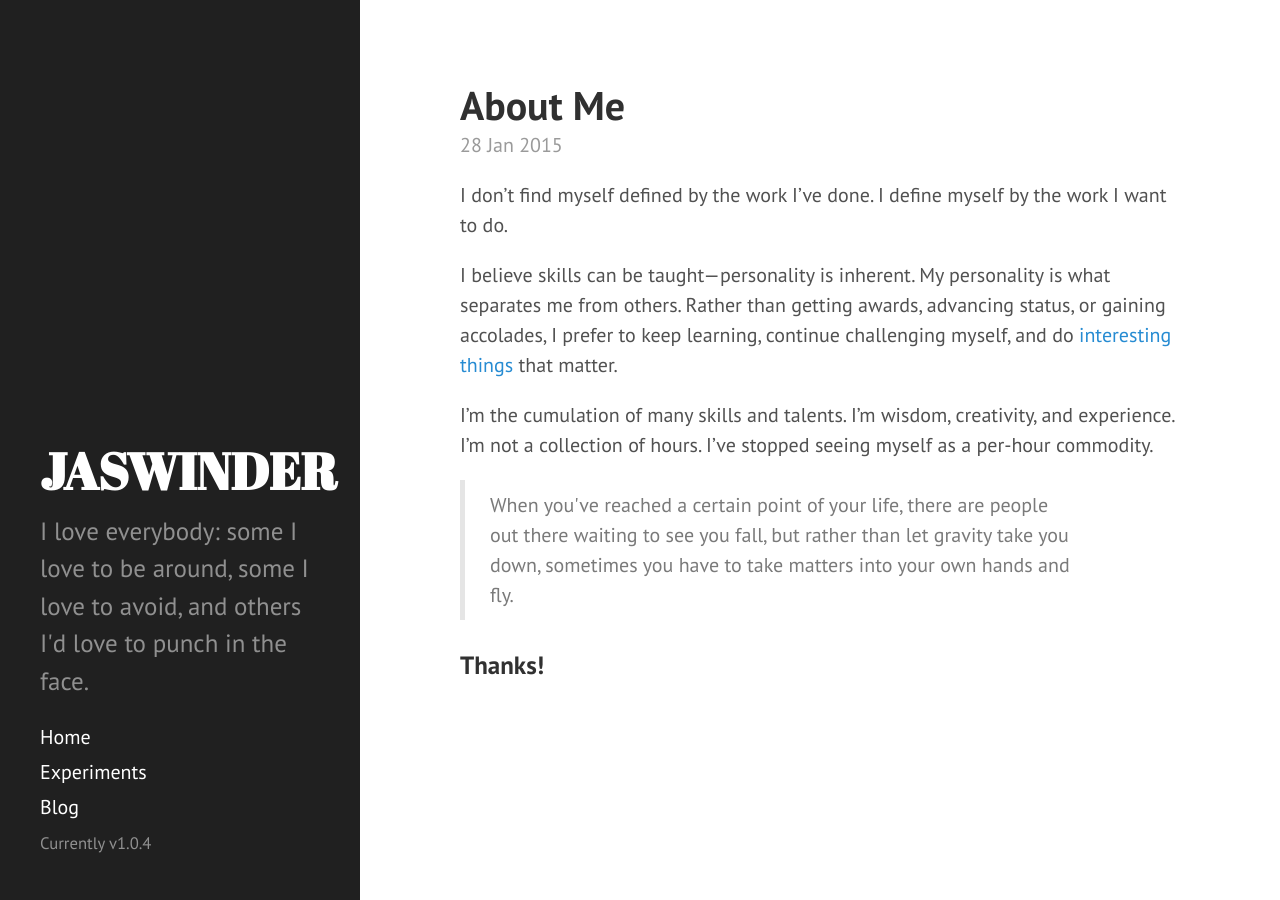
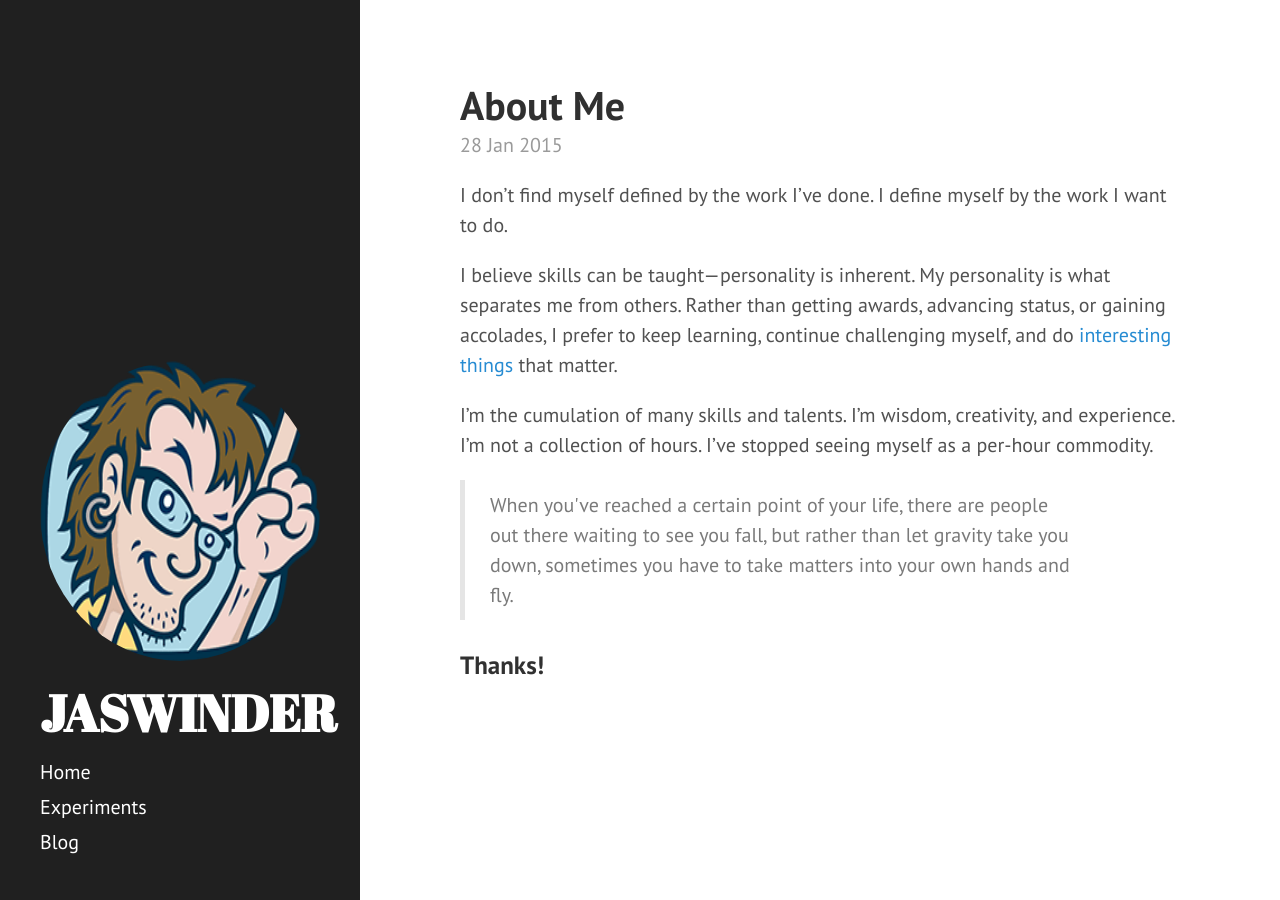
Before and after one commit to jaswinder-singh/jaswinder-singh, a Jekyll site: the page index.html, which Jekyll copies as it is, in a window 1280 px wide. Built offline with Jekyll 4.4.1, drawn with Linux system fonts in a browser that asks for light colours; Markdown is read by kramdown in place of the engine named in the settings.

Commit message:
added avatar

```diff
--- a/index.html
+++ b/index.html
@@ -47,20 +47,18 @@
   <div class="sidebar">
   <div class="container sidebar-sticky">
     <div class="sidebar-about">
+    <img src="images/logo.png" class="img-jas">
       <h1>
         <a href="/">
           JASWINDER
         </a>
       </h1>
-      <p class="lead">I love everybody: some I love to be around, some I love to avoid, and others I'd love to punch in the face.</p>
     </div>
 
     <nav class="sidebar-nav">
     <a class="sidebar-nav-item" href="/">Home</a>
     <a class="sidebar-nav-item" href="/lab.html">Experiments</a>
     <a class="sidebar-nav-item" href="/blog/">Blog</a>
-
-    <span class="sidebar-nav-item"><small>Currently v1.0.4</small></span>
     </nav>
   </div>
 </div>
--- a/style/hyde.css
+++ b/style/hyde.css
@@ -68,6 +68,12 @@ html {
 
 .sidebar-about h1 a{
   text-decoration:none
+}
+
+.img-jas {
+    border-radius:50% 50% 50% 50%;
+    width:300px;
+    height:300px;
 }
 
 /* Sidebar nav */
```
